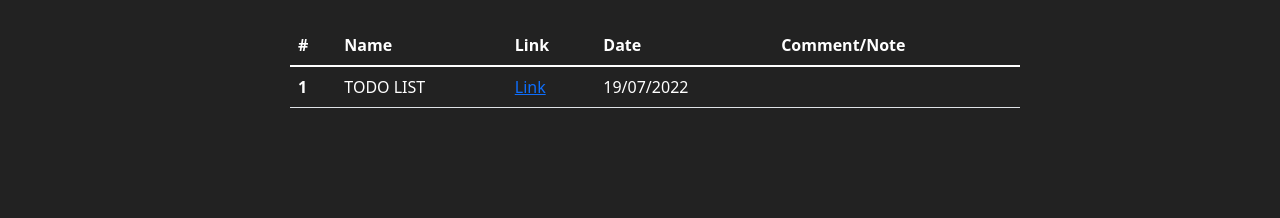
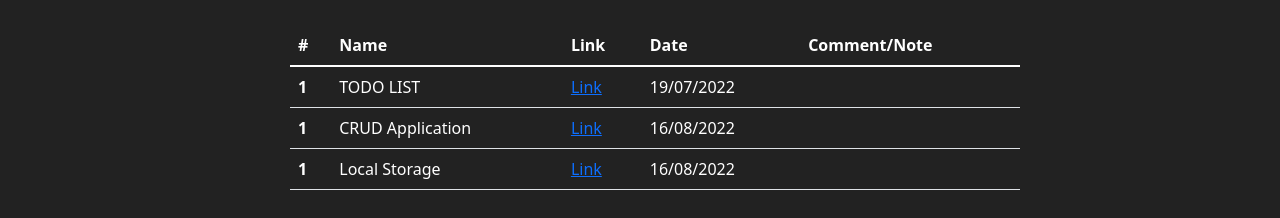
Before and after one commit to pournimas7693/js-training, a plain HTML site: page index.html in a window 1280 px wide. Shown: the part 136-354 px from the top of the page. Drawn offline with nearby package versions, Linux system fonts and the light colour scheme.

Commit message:
index updated

```diff
--- a/index.html
+++ b/index.html
@@ -71,6 +71,20 @@ ul li span {
                         <td>19/07/2022</td>
                         <td></td>
                     </tr>
+                    <tr>
+                        <th scope="row">1</th>
+                        <td>CRUD Application</td>
+                        <td><a href="./crud-app/index.html" target="_blank">Link</a></td>
+                        <td>16/08/2022</td>
+                        <td></td>
+                    </tr>
+                    <tr>
+                        <th scope="row">1</th>
+                        <td>Local Storage</td>
+                        <td><a href="./local-storage/index.html" target="_blank">Link</a></td>
+                        <td>16/08/2022</td>
+                        <td></td>
+                    </tr>
                   </tbody>
                   </table>
 
```
